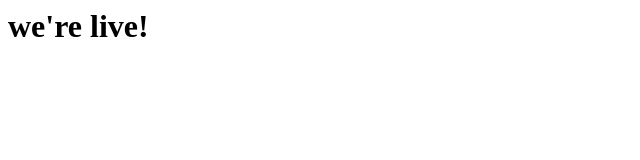
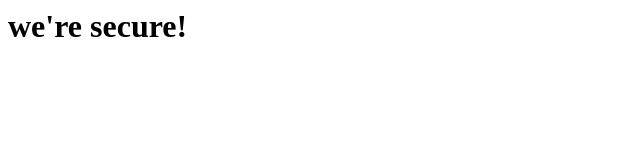
Before and after one commit to jhony-alavez/website, a plain HTML site: page index.html in a window 1280 px wide. Shown: the full height of the page, 0-640 px from the left. Drawn offline with Linux system fonts and the light colour scheme.

Commit message:
back to normal

```diff
--- a/index.html
+++ b/index.html
@@ -1 +1 @@
-<h1>we're live!</h1>
+<h1>we're secure!</h1>
```
